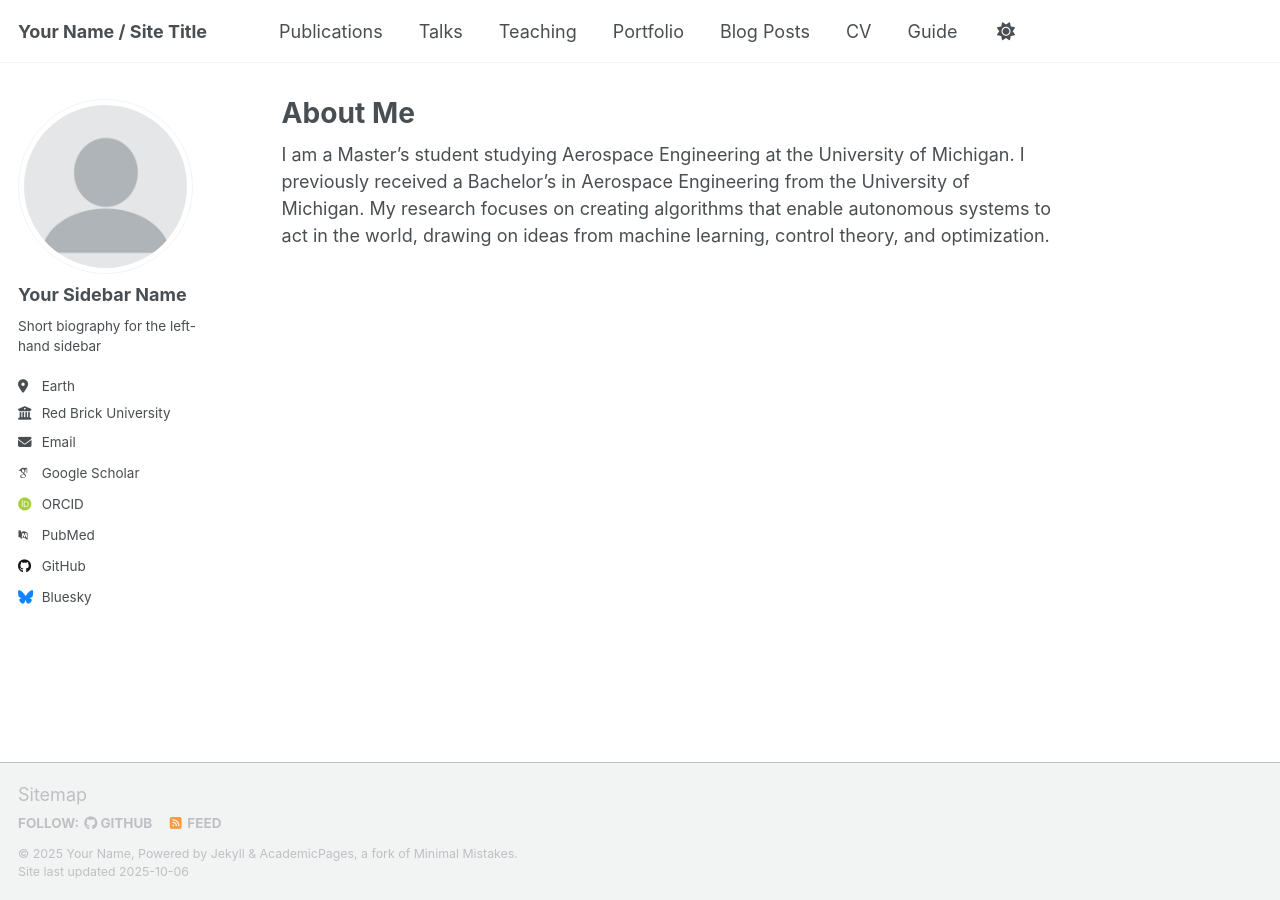
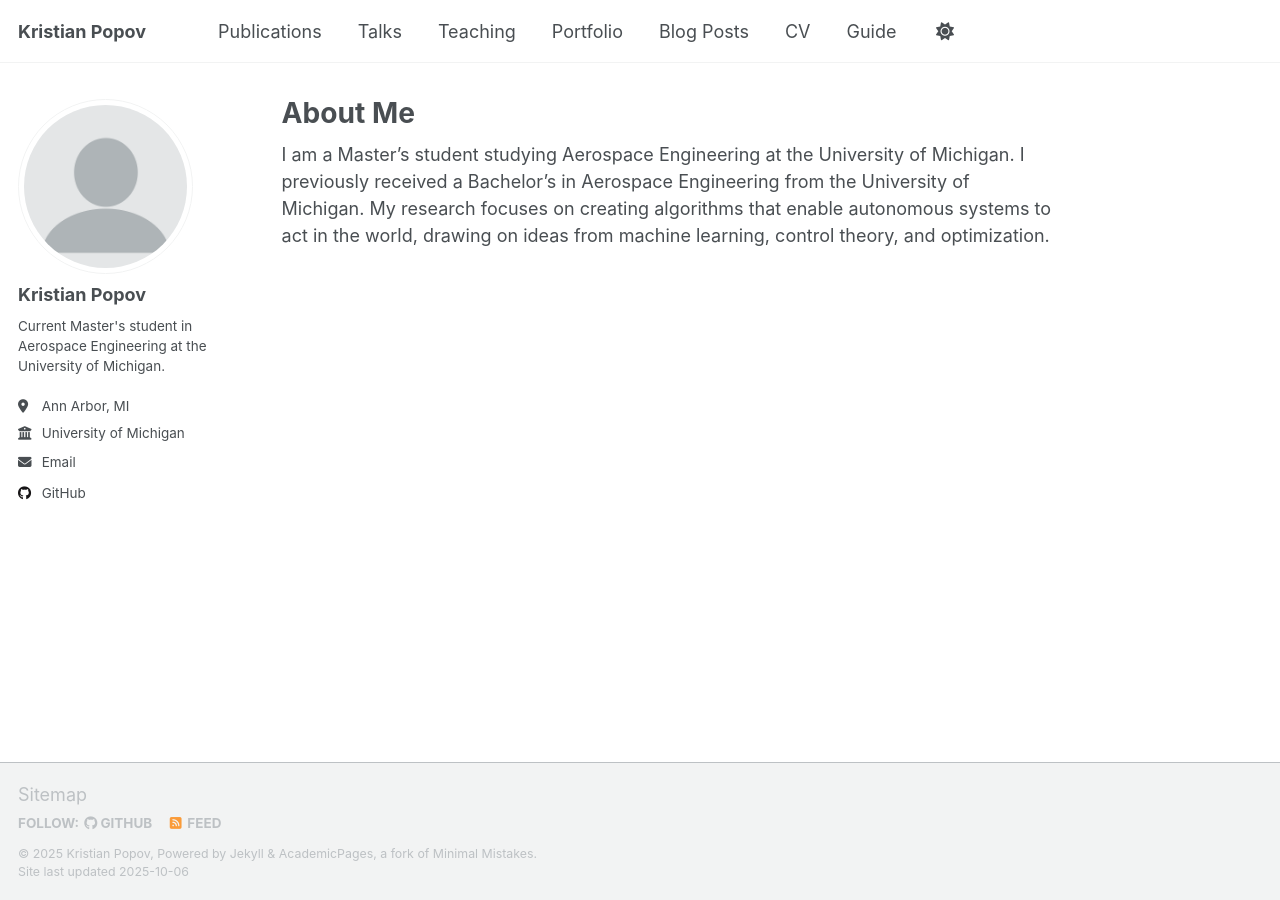
Before and after one commit to kris-popov/kris-popov.github.io, a Jekyll site: the page built from _pages/about.md, in a window 1280 px wide. Built offline with Jekyll 4.4.1, drawn with Linux system fonts in a browser that asks for light colours; some web fonts are replaced; a script that is not in the unit is left out.

Commit message:
Update _config.yml

```diff
--- a/_config.yml
+++ b/_config.yml
@@ -9,14 +9,14 @@
 # Basic Site Settings
 locale                   : "en-US"
 site_theme               : "default" # Currently available options are "default", "air"
-title                    : "Your Name / Site Title"
+title                    : "Kristian Popov"
 title_separator          : "-"
-name                     : &name "Your Name"
-description              : &description "Your Name's academic portfolio"   # Update this with a general description of your site, this is the default if not overridden by a page
-url                      : https://academicpages.github.io # The base hostname & protocol for your site e.g. "https://[your GitHub username].github.io",
+name                     : &name "Kristian Popov"
+description              : &description "Kristian's website"   # Update this with a general description of your site, this is the default if not overridden by a page
+url                      : https://kris-popov.github.io # The base hostname & protocol for your site e.g. "https://[your GitHub username].github.io",
                                                            # or if you already have some other page hosted on Github then use "https://[your GitHub username].github.io/[Your Repo Name]"
 baseurl                  : "" # the subpath of your site, e.g. "/blog"
-repository               : "academicpages/academicpages.github.io"
+repository               : "kris-popov/kris-popov.github.io"
 
 # Site Author - The following control what appear as part of the author content on the side bar.
 #               If a field is blank the icon and link will not appear, otherwise it will be shown.
@@ -24,23 +24,23 @@ repository               : "academicpages/academicpages.github.io"
 author:
   # Biographic information
   avatar           : "profile.png"
-  name             : "Your Sidebar Name"
+  name             : "Kristian Popov"
   pronouns         : # example: "she/her"
-  bio              : "Short biography for the left-hand sidebar"
-  location         : "Earth"
-  employer         : "Red Brick University"
+  bio              : "Current Master's student in Aerospace Engineering at the University of Michigan."
+  location         : "Ann Arbor, MI"
+  employer         : "University of Michigan"
   uri              : # URL
-  email            : "none@example.org"
+  email            : "kpopov@umich.edu"
 
   # Academic websites
   academia         : # URL
   arxiv            : # URL - Update with the correct link to your profile
-  googlescholar    : "https://scholar.google.com/citations?user=PS_CX0AAAAAJ"
+  googlescholar    : # "https://scholar.google.com/citations?user=PS_CX0AAAAAJ"
   inspire-hep      : # URL
   impactstory      : # URL
-  orcid            : "http://orcid.org/yourorcidurl"
+  orcid            : # # "http://orcid.org/yourorcidurl"
   semantic         : # URL
-  pubmed           : "https://www.ncbi.nlm.nih.gov/pubmed/?term=john+snow"
+  pubmed           : # "https://www.ncbi.nlm.nih.gov/pubmed/?term=john+snow"
   researchgate     : # URL
   scopus           : # URL
 
@@ -48,13 +48,13 @@ author:
   bitbucket        : # Username - Update with your username on the site
   codepen          : # Username
   dribbble         : # Username
-  github           : "academicpages"
+  github           : "kris-popov"
   kaggle           : # Username
   stackoverflow    : # User number or user number and name (i.e., use "1" or "1/jeff-atwood")
 
   # Social media
   artstation       : # Username
-  bluesky          : "bsky.app" # Replace this with you Bluesky username
+  bluesky          : # "bsky.app" # Replace this with you Bluesky username
   facebook         : # Username
   flickr           : # Username
   foursquare       : # Username
```
